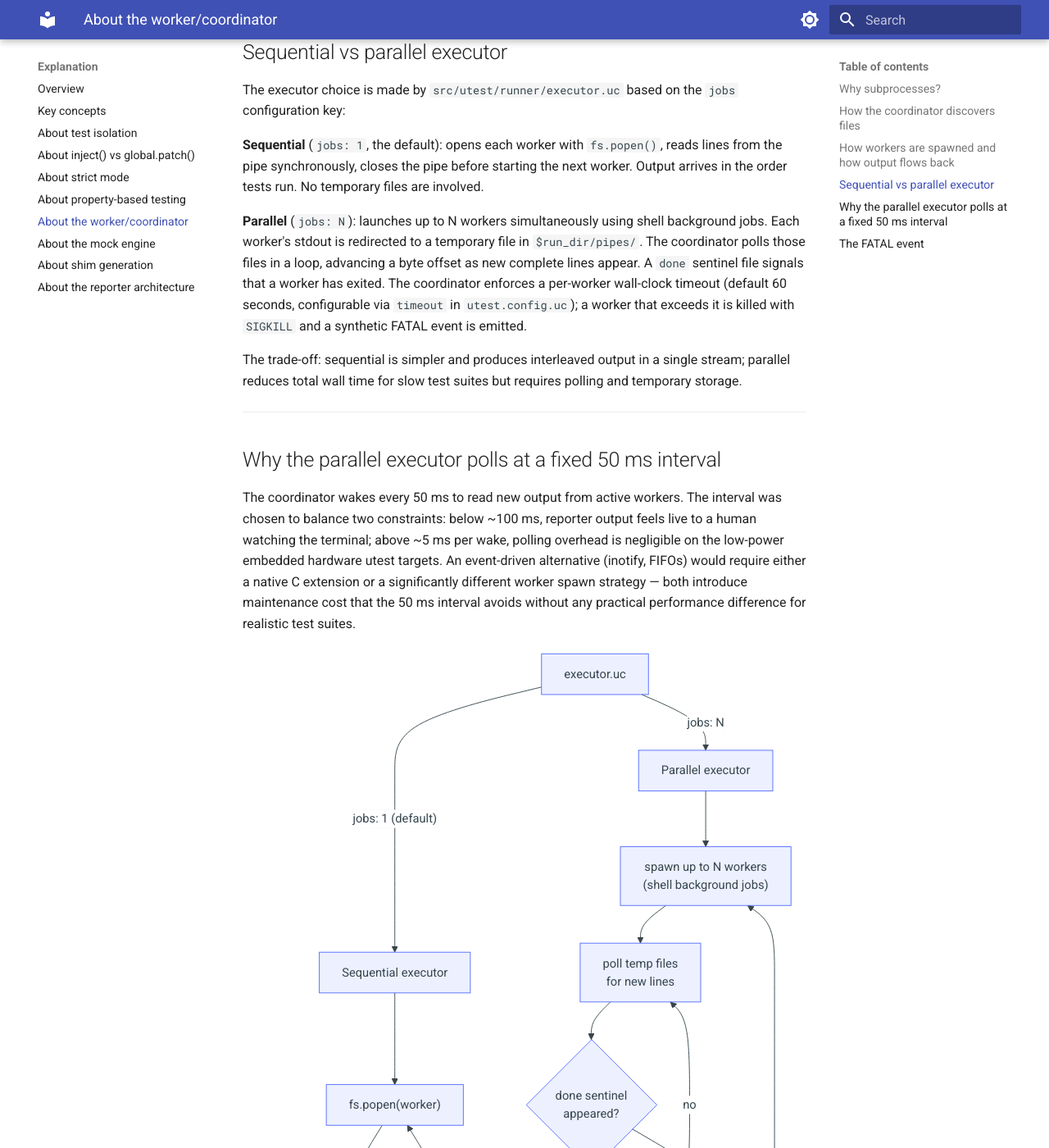
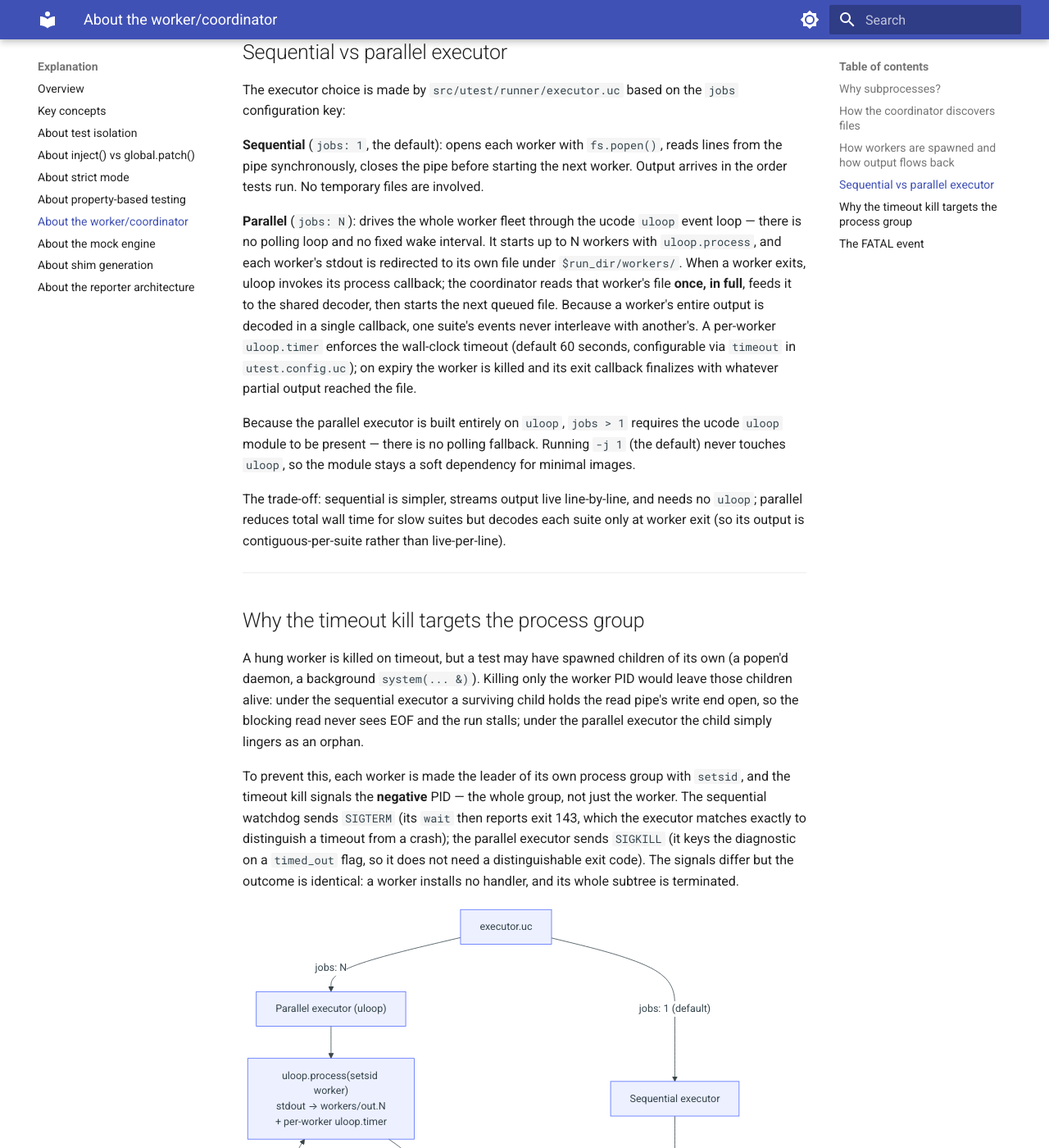
Before and after one commit to m00qek/utest, an MkDocs documentation site: the page built from docs/explanation/worker-coordinator.md, in a window 1280 px wide and 1400 px high, scrolled down 2034 px. Shown: the whole window at 82% size. Built offline with MkDocs 1.6.1 and Material for MkDocs 9.7.7, drawn with Linux system fonts in a browser that asks for light colours; some of the changed text lies outside the part shown.

Commit message:
docs: rewrite worker-coordinator parallel section for the uloop executor
The parallel executor was rewritten on uloop, but the page still described the
deleted 50ms-polling design (shell background jobs, temp-file polling, done
sentinel) and a matching flowchart. Replaced with the real uloop-driven
lifecycle (uloop.process + per-worker uloop.timer, output read once at exit,
which is what makes per-suite events contiguous), noted the -jN-requires-uloop
constraint, added the process-group timeout kill (setsid + negative pid, the
SIGKILL/-jN vs SIGTERM+143/-j1 split) and the aggregate interrupt FATAL, and
redrew the flowchart. Strict mkdocs build passes.

````diff
--- a/docs/explanation/worker-coordinator.md
+++ b/docs/explanation/worker-coordinator.md
@@ -84,51 +84,67 @@ reads lines from the pipe synchronously, closes the pipe before starting the
 next worker. Output arrives in the order tests run. No temporary files are
 involved.
 
-**Parallel** (`jobs: N`): launches up to N workers simultaneously using shell
-background jobs. Each worker's stdout is redirected to a temporary file in
-`$run_dir/pipes/`. The coordinator polls those files in a loop, advancing a
-byte offset as new complete lines appear. A `done` sentinel file signals that a
-worker has exited. The coordinator enforces a per-worker wall-clock timeout
-(default 60 seconds, configurable via `timeout` in `utest.config.uc`); a worker
-that exceeds it is killed with `SIGKILL` and a synthetic FATAL event is emitted.
+**Parallel** (`jobs: N`): drives the whole worker fleet through the ucode
+`uloop` event loop — there is no polling loop and no fixed wake interval. It
+starts up to N workers with `uloop.process`, and each worker's stdout is
+redirected to its own file under `$run_dir/workers/`. When a worker exits,
+uloop invokes its process callback; the coordinator reads that worker's file
+**once, in full**, feeds it to the shared decoder, then starts the next queued
+file. Because a worker's entire output is decoded in a single callback, one
+suite's events never interleave with another's. A per-worker `uloop.timer`
+enforces the wall-clock timeout (default 60 seconds, configurable via `timeout`
+in `utest.config.uc`); on expiry the worker is killed and its exit callback
+finalizes with whatever partial output reached the file.
 
-The trade-off: sequential is simpler and produces interleaved output in a single
-stream; parallel reduces total wall time for slow test suites but requires
-polling and temporary storage.
+Because the parallel executor is built entirely on `uloop`, `jobs > 1` requires
+the ucode `uloop` module to be present — there is no polling fallback. Running
+`-j 1` (the default) never touches `uloop`, so the module stays a soft
+dependency for minimal images.
+
+The trade-off: sequential is simpler, streams output live line-by-line, and
+needs no `uloop`; parallel reduces total wall time for slow suites but decodes
+each suite only at worker exit (so its output is contiguous-per-suite rather
+than live-per-line).
 
 ---
 
-## Why the parallel executor polls at a fixed 50 ms interval
+## Why the timeout kill targets the process group
 
-The coordinator wakes every 50 ms to read new output from active workers. The
-interval was chosen to balance two constraints: below ~100 ms, reporter output
-feels live to a human watching the terminal; above ~5 ms per wake, polling
-overhead is negligible on the low-power embedded hardware utest targets. An
-event-driven alternative (inotify, FIFOs) would require either a native C
-extension or a significantly different worker spawn strategy — both introduce
-maintenance cost that the 50 ms interval avoids without any practical
-performance difference for realistic test suites.
+A hung worker is killed on timeout, but a test may have spawned children of its
+own (a popen'd daemon, a background `system(... &)`). Killing only the worker
+PID would leave those children alive: under the sequential executor a surviving
+child holds the read pipe's write end open, so the blocking read never sees EOF
+and the run stalls; under the parallel executor the child simply lingers as an
+orphan.
+
+To prevent this, each worker is made the leader of its own process group with
+`setsid`, and the timeout kill signals the **negative** PID — the whole group,
+not just the worker. The sequential watchdog sends `SIGTERM` (its `wait` then
+reports exit 143, which the executor matches exactly to distinguish a timeout
+from a crash); the parallel executor sends `SIGKILL` (it keys the diagnostic on
+a `timed_out` flag, so it does not need a distinguishable exit code). The
+signals differ but the outcome is identical: a worker installs no handler, and
+its whole subtree is terminated.
 
 ```mermaid
 flowchart TD
     A["executor.uc"] -->|"jobs: 1 (default)"| B["Sequential executor"]
-    A -->|"jobs: N"| C["Parallel executor"]
+    A -->|"jobs: N"| C["Parallel executor (uloop)"]
 
-    B --> B1["fs.popen(worker)"]
-    B1 --> B2["read lines synchronously"]
-    B2 --> B3["close pipe"]
+    B --> B1["fs.popen(setsid worker)"]
+    B1 --> B2["read lines synchronously\n(shell watchdog: sleep → SIGTERM -PGID)"]
+    B2 --> B3["close pipe · exit 143 ⇒ timeout"]
     B3 --> B4{"more files?"}
     B4 -->|yes| B1
     B4 -->|no| DONE["done"]
 
-    C --> C1["spawn up to N workers\n(shell background jobs)"]
-    C1 --> C2["poll temp files\nfor new lines"]
-    C2 --> C3{"done sentinel\nappeared?"}
-    C3 -->|no| C4{"per-worker\ntimeout exceeded?"}
-    C4 -->|no| C2
-    C4 -->|yes| C5["SIGKILL worker\nsynthesize FATAL"]
-    C5 --> C6{"more files?"}
-    C3 -->|yes| C6
+    C --> C1["uloop.process(setsid worker)\nstdout → workers/out.N\n+ per-worker uloop.timer"]
+    C1 --> C2["uloop.run()\n(event loop, no polling)"]
+    C2 --> C3{"worker exit\ncallback?"}
+    C3 -->|"timer fired first"| C5["SIGKILL -PGID\nset timed_out"]
+    C5 --> C3
+    C3 -->|yes| C4["read worker file once\nfeed decoder · finalize"]
+    C4 --> C6{"more queued?"}
     C6 -->|yes| C1
     C6 -->|no| DONE
 ```
@@ -138,21 +154,25 @@ flowchart TD
 ## The FATAL event
 
 FATAL is the "something went catastrophically wrong" signal. It can originate
-from three places:
+from four places:
 
 - **The worker itself** (`bootstrap.uc`): if `loadfile()` fails, or if the test
   file throws an uncaught exception during the module-level evaluation phase, or
   if `setup()` / `teardown()` throws. The worker prints the FATAL JSON line and
   exits with code 1.
-- **Timeout** (parallel executor, coordinator side): if a worker exceeds its
-  wall-clock timeout, the coordinator kills it with `SIGKILL` and synthesises a
-  FATAL event.
-- **Spawn failure** (parallel executor, coordinator side): if the worker process
-  exits without having produced any valid JSON output — for example because
-  `ucode` was not found on `PATH`, or because the worker binary crashed before
-  writing anything — the coordinator reads whatever the shell wrote to
-  `out_file` and reports it as a FATAL. This distinguishes a spawn failure (zero
-  output) from a test file that runs and reports results normally.
+- **Timeout** (either executor, coordinator side): a worker that exceeds its
+  wall-clock timeout is killed (its process group — see above) and a FATAL is
+  synthesised from the shared `terminal_fatal` logic.
+- **Spawn failure** (coordinator side): if a worker exits without having
+  produced any valid protocol output — for example because `ucode` was not
+  found on `PATH`, or the worker crashed before writing anything — the
+  coordinator reports whatever landed in the worker's output file as a FATAL.
+  This distinguishes a spawn failure (no events) from a suite that ran and
+  reported normally.
+- **Run interrupted** (parallel executor, coordinator side): if the whole run
+  is cut short (e.g. `^C`) before every worker finished, the executor emits one
+  `aggregate` FATAL standing for the truncation, so the summary is honest and
+  the exit code is non-zero.
 
 After a FATAL, that suite produces no TEST_RESULT or SUITE_END events. Reporters
 count fatals separately from errors and failures, and the run exits with a
````
